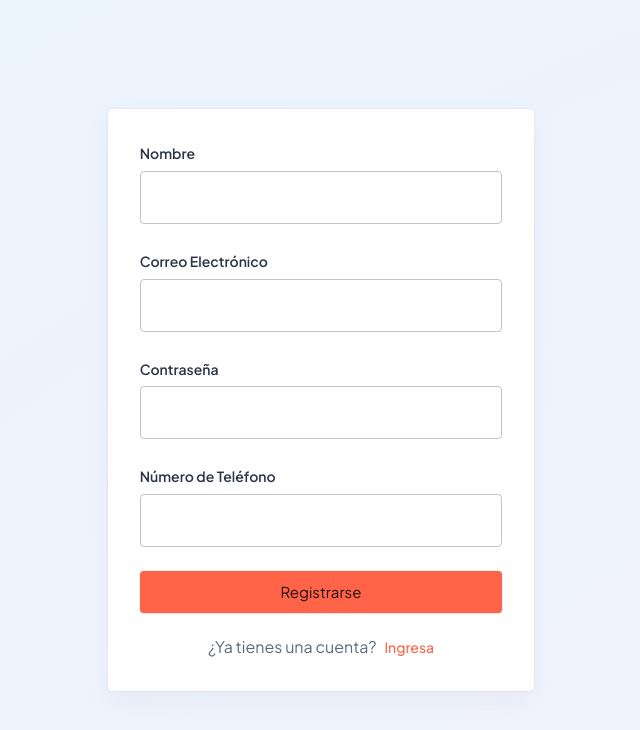
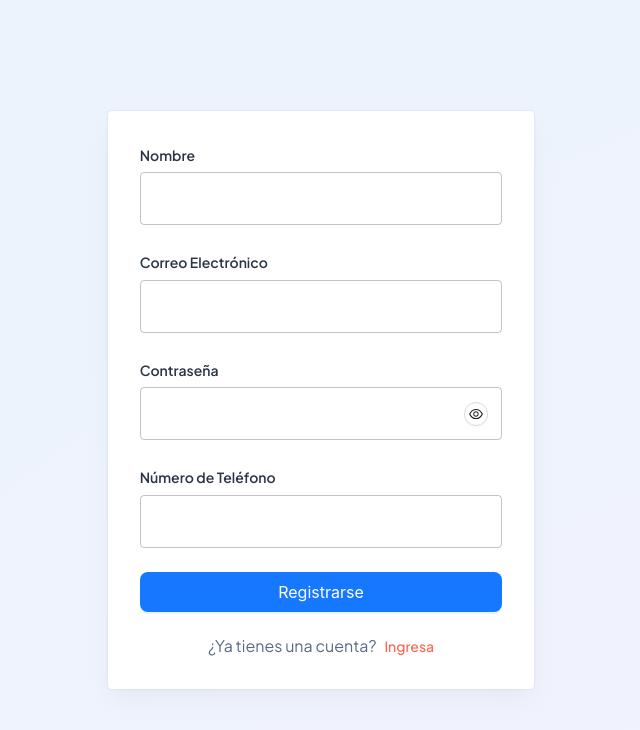
Before and after one commit to YummySalamy/Building, a React (Create React App) app: page /auth/register in a window 1280 px wide. Shown: the top 730 px of the page, without its empty margins (319-959 px from the left). Built offline with nearby package versions, Linux system fonts and the light colour scheme.

Commit message:
version 807 1

```diff
--- a/src/views/authentication/auth/AuthRegister.js
+++ b/src/views/authentication/auth/AuthRegister.js
@@ -1,9 +1,11 @@
 import React, { useState } from 'react';
-import { Box, Typography, Button, Alert } from '@mui/material';
-import {signup} from './Signup'
-
+import { message, Button } from 'antd'; // Importa el Button de 'antd' en lugar de IconButton
+import { Box, Typography, Alert } from '@mui/material';
+import { EyeOutlined, EyeInvisibleOutlined } from '@ant-design/icons';
 import CustomTextField from '../../../components/forms/theme-elements/CustomTextField';
 import { Stack } from '@mui/system';
+
+import { signup } from './Signup';
 
 const AuthRegister = ({ title, subtitle, subtext }) => {
   const [error, setError] = useState('');
@@ -11,6 +13,7 @@ const AuthRegister = ({ title, subtitle, subtext }) => {
   const [email, setEmail] = useState('');
   const [password, setPassword] = useState('');
   const [phoneNumber, setPhoneNumber] = useState('');
+  const [showPassword, setShowPassword] = useState(false);
 
   const handleRegister = async () => {
     if (!name || !email || !password || !phoneNumber) {
@@ -18,15 +21,17 @@ const AuthRegister = ({ title, subtitle, subtext }) => {
     } else {
       try {
         const response = await signup(email, password, name, phoneNumber);
-        console.log(response); // Procesa la respuesta del backend, por ejemplo, muestra un mensaje de éxito o redirecciona a otra página
-        // Realiza acciones adicionales después del registro exitoso, como mostrar un mensaje de éxito o redireccionar a otra página
+        console.log(response);
+        message.success('Usuario creado con éxito, redirigiendo a inicio de sesión.');
+        setTimeout(() => {
+          window.location.href = '/auth/login';
+        }, 3000);
       } catch (error) {
-        console.error(error); // Maneja el error, por ejemplo, muestra un mensaje de error o realiza alguna acción apropiada
-        // Realiza acciones adicionales en caso de error, como mostrar un mensaje de error o realizar alguna acción apropiada
+        console.error(error);
+        message.error('Algo salió mal con el registro...');
       }
     }
   };
-
 
   return (
     <>
@@ -53,17 +58,40 @@ const AuthRegister = ({ title, subtitle, subtext }) => {
           <Typography variant="subtitle1" fontWeight={600} component="label" htmlFor="password" mb="5px" mt="25px">
             Contraseña
           </Typography>
-          <CustomTextField id="password" variant="outlined" fullWidth value={password} onChange={(e) => setPassword(e.target.value)} />
+          <CustomTextField
+            id="password"
+            variant="outlined"
+            fullWidth
+            type={showPassword ? 'text' : 'password'}
+            value={password}
+            onChange={(e) => setPassword(e.target.value)}
+            InputProps={{
+              endAdornment: (
+                <Button
+                  onClick={() => setShowPassword(!showPassword)}
+                  icon={showPassword ? <EyeInvisibleOutlined /> : <EyeOutlined />}
+                  shape="circle"
+                  size="small"
+                />
+              ),
+            }}
+          />
 
           <Typography variant="subtitle1" fontWeight={600} component="label" htmlFor="phoneNumber" mb="5px" mt="25px">
             Número de Teléfono
           </Typography>
-          <CustomTextField id="phoneNumber" variant="outlined" fullWidth value={phoneNumber} onChange={(e) => setPhoneNumber(e.target.value)} />
+          <CustomTextField
+            id="phoneNumber"
+            variant="outlined"
+            fullWidth
+            value={phoneNumber}
+            onChange={(e) => setPhoneNumber(e.target.value)}
+          />
         </Stack>
 
         {error && <Alert severity="error">{error}</Alert>}
 
-        <Button color="primary" variant="contained" size="large" fullWidth onClick={handleRegister}>
+        <Button type="primary" size="large" block onClick={handleRegister}>
           Registrarse
         </Button>
       </Box>
```
